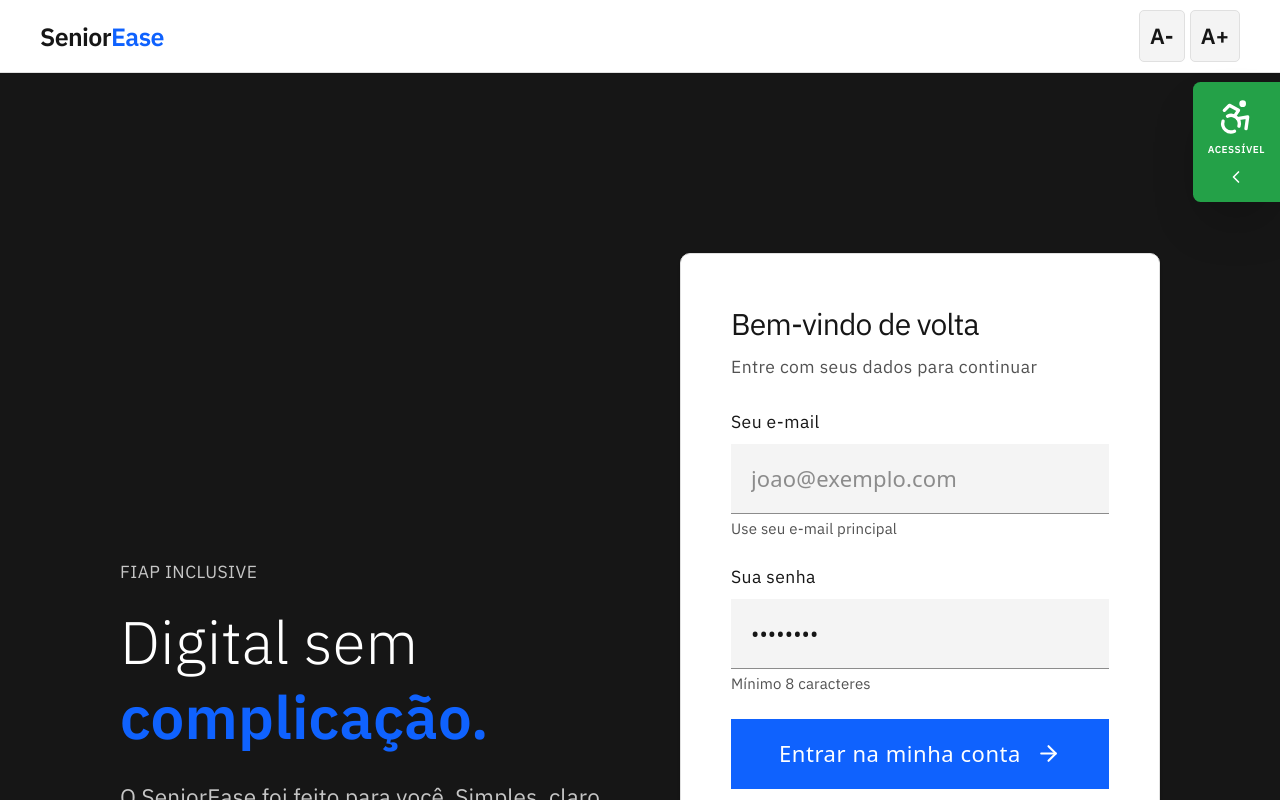
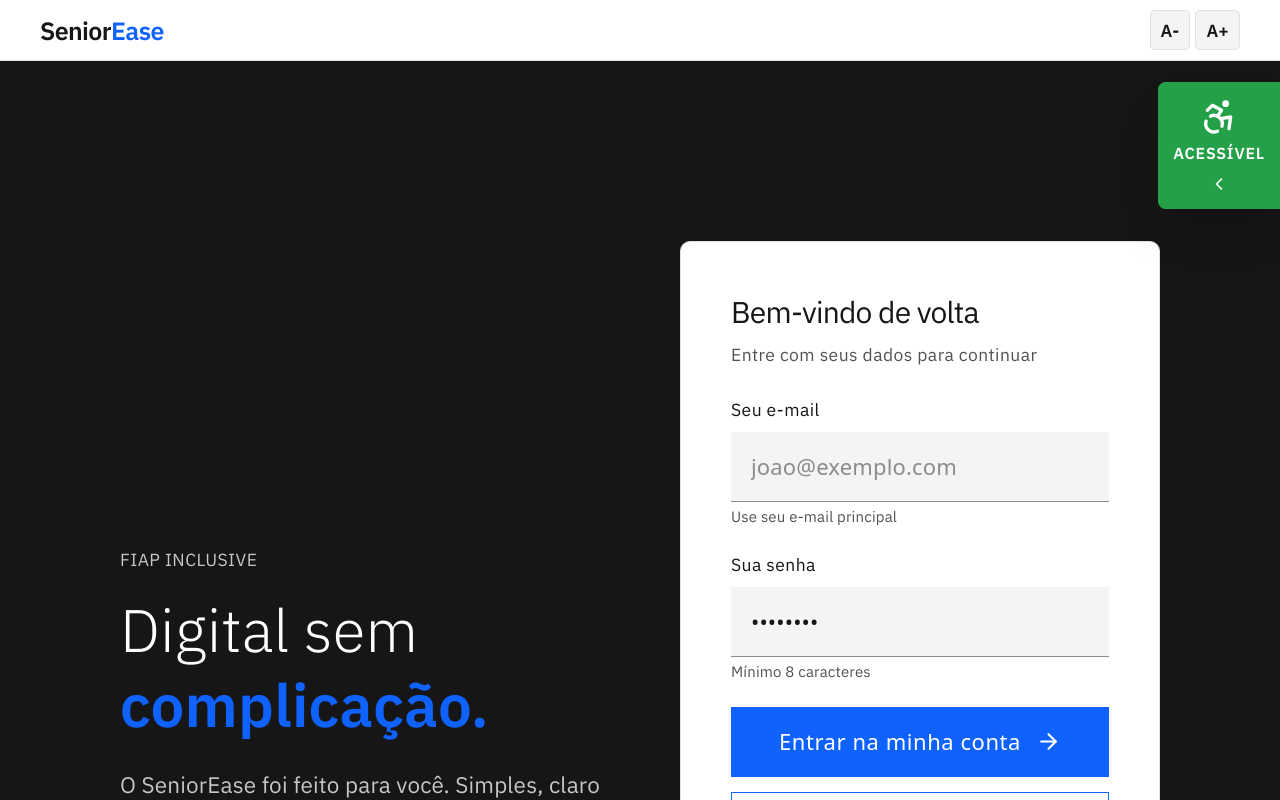
Before and after one commit to ValdielsonSiqueira/Hackaton, a React (Vite) app in the folder apps/web/: page /login in a window 1280 px wide. Shown: the top 800 px of the page. Built offline with nearby package versions, Linux system fonts and the light colour scheme.

Commit message:
feat: add custom CSS for accessibility toolbar, onboarding tours, simplified mode, and dark mode overrides

```diff
--- a/apps/web/src/styles/components.css
+++ b/apps/web/src/styles/components.css
@@ -1,7 +1,10 @@
-/* Accessibility Toolbar Fixed Sizing */
-.a11y-toolbar-fixed {
-  font-size: 16px;
-  line-height: 1.4;
+/* Accessibility Toolbar Fixed Sizing - Protected from Global Mode Overrides */
+.a11y-toolbar-fixed,
+.a11y-toolbar-fixed *,
+.a11y-toolbar-fixed button {
+  font-size: 16px !important;
+  line-height: 1.4 !important;
+  box-sizing: border-box !important;
 }
 
 /* VLibras Positioning below Accessibility Toolbar */
@@ -162,10 +165,10 @@ div[vw] .vw-access-button,
   display: none !important;
 }
 
-/* 3. Amplia áreas clicáveis, botões e fontes para facilitar o toque de idosos */
-.simplified-mode button,
-.simplified-mode input,
-.simplified-mode select {
+/* 3. Amplia apenas botões e inputs do conteúdo principal, PRESERVANDO A BARRA DE ACESSIBILIDADE */
+.simplified-mode main button,
+.simplified-mode main input,
+.simplified-mode main select {
   min-height: 52px !important;
   font-size: 1.1rem !important;
 }
```
